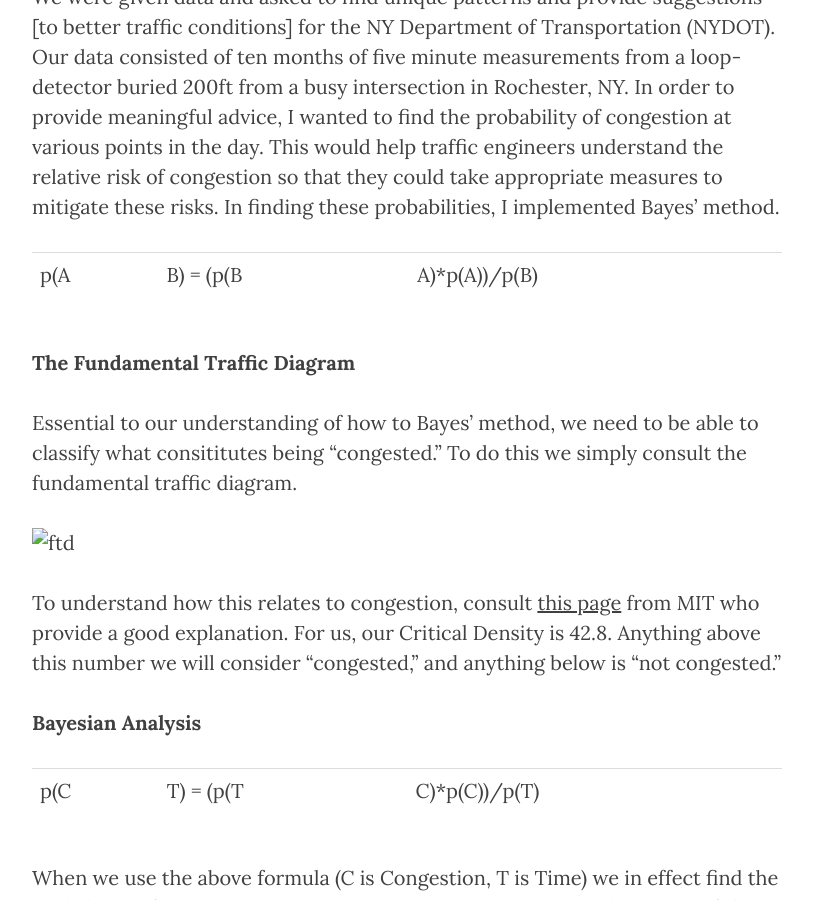
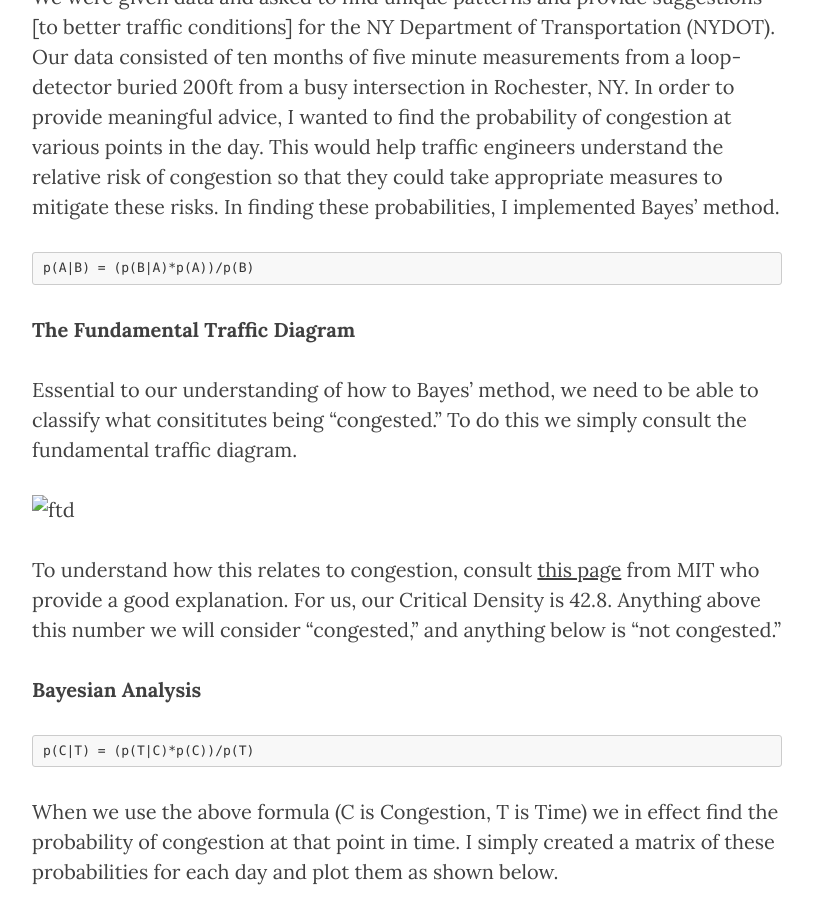
Before and after one commit to MatthewTylr/matthewtylr.github.io, a Jekyll site: the page built from _posts/2015-3-24-Bayes-Traffic.md, in a window 1280 px wide and 900 px high, scrolled down 901 px. Shown: the whole window, without its empty margins (233-1046 px from the left). Built offline with Jekyll 4.4.1, drawn with Linux system fonts in a browser that asks for light colours; nearby versions of some CDN libraries; some of the changed lines change nothing that is shown.

Commit message:
Added new photos for the blog pages.

````diff
--- a/_posts/2015-3-24-Bayes-Traffic.md
+++ b/_posts/2015-3-24-Bayes-Traffic.md
@@ -1,7 +1,7 @@
 ---
 layout: post
 title: Bayesian Analysis of Traffic
-header-img: "traffic.jpg"
+header-img: "img/traffic.jpg"
 ---
 
 Interestingly enough, there has been a lot of study done in the field of traffic management and the underlying patterns that are intrinsic to this system. Though none of my family members find any of this interesting, I find it particularly rewarding to explore these systems. It provides us with a problem that is different than the status quo. I did this analysis for part of my group (which consisted of [Nicholas Yager](https://nicholasyager.com/), Thomas Hartvigsen, and myself) report for the UPSTAT 2015 data competition. Since the deadline for this has passed, I feel that it is appropriate to blog about what I found.
@@ -10,7 +10,9 @@ Interestingly enough, there has been a lot of study done in the field of traffic
 
 We were given data and asked to find unique patterns and provide suggestions [to better traffic conditions] for the NY Department of Transportation (NYDOT). Our data consisted of ten months of five minute measurements from a loop-detector buried 200ft from a busy intersection in Rochester, NY. In order to provide meaningful advice, I wanted to find the probability of congestion at various points in the day. This would help traffic engineers understand the relative risk of congestion so that they could take appropriate measures to mitigate these risks. In finding these probabilities, I implemented Bayes' method.
 
+```
 p(A|B) = (p(B|A)*p(A))/p(B)
+```
 
 **The Fundamental Traffic Diagram**
 
@@ -22,7 +24,9 @@ To understand how this relates to congestion, consult [this page](http://math.mi
 
 **Bayesian Analysis**
 
+```
 p(C|T) = (p(T|C)*p(C))/p(T)
+```
 
 When we use the above formula (C is Congestion, T is Time) we in effect find the probability of congestion at that point in time. I simply created a matrix of these probabilities for each day and plot them as shown below.
 
````
Also changed, not shown: img/about-bg.jpg, img/airways.jpg, img/home-bg.jpg, 1 other file.
